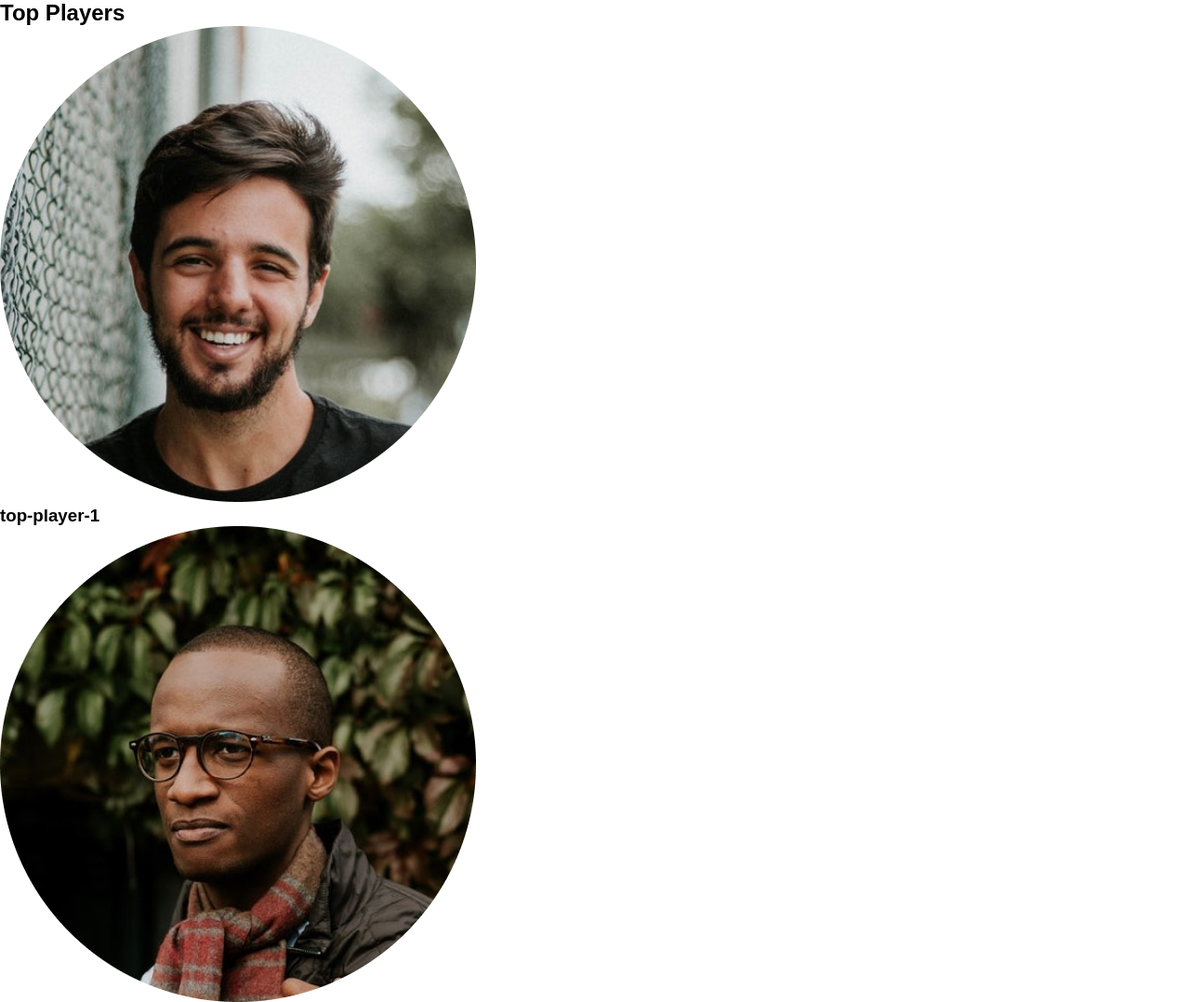
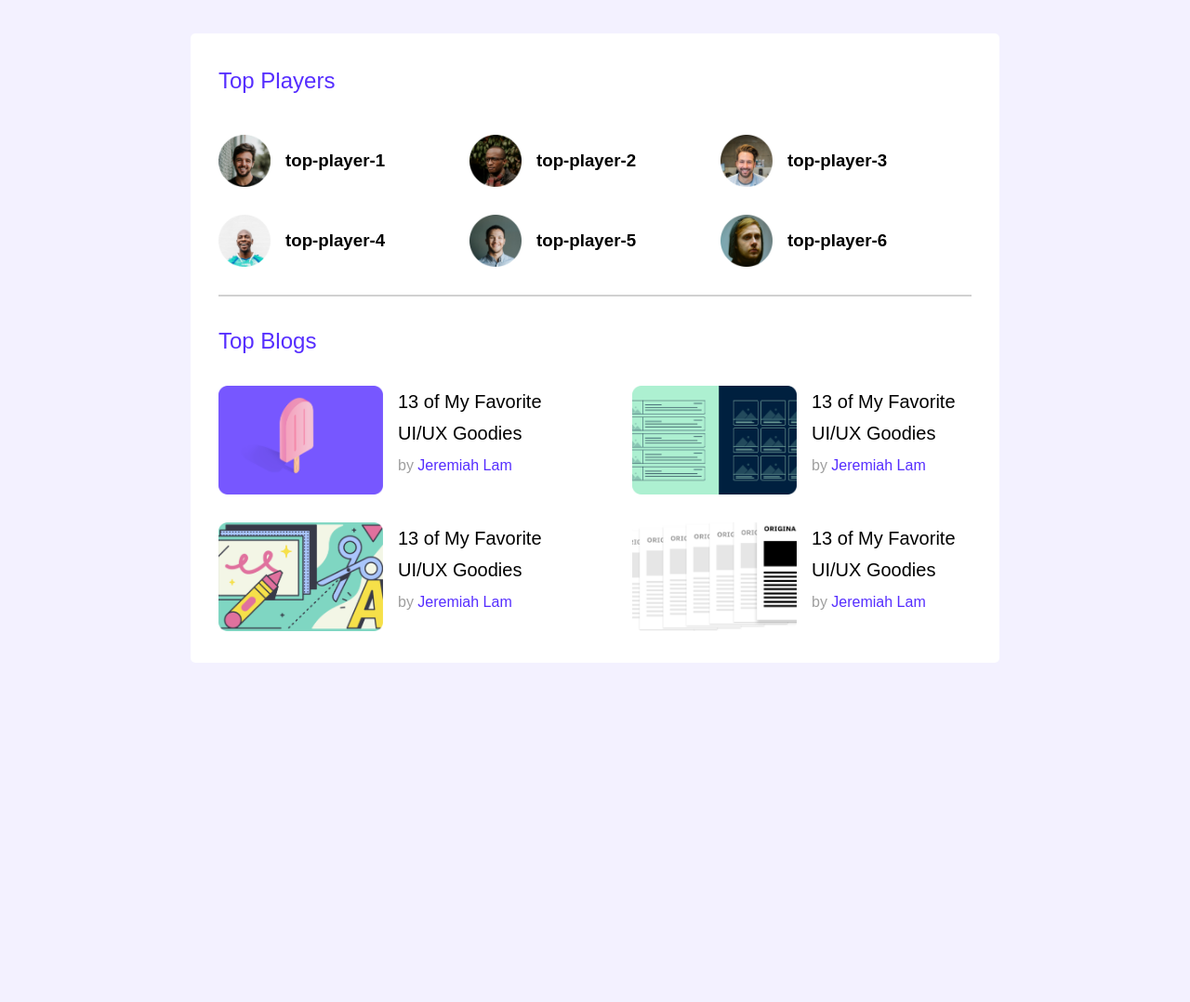
Before and after one commit to getMonirr/leader-board, a plain HTML site: page index.html in a window 1280 px wide. Shown: the top 1078 px of the page at 93% size. After the commit the page ends 800 px from the top, so only its background shows below. Drawn offline with Linux system fonts and the light colour scheme.

Commit message:
top players and blogs done

```diff
--- a/assets/styles/leader-board.css
+++ b/assets/styles/leader-board.css
@@ -1,9 +1,10 @@
 :root {
-    --website-background: #F3F1FF;
-    --section-background: #FFFFFF;
-    --primary-color: #562EFF;
+  --website-background: #f3f1ff;
+  --section-background: #ffffff;
+  --primary-color: #562eff;
   --secondary-color: #000000;
-    --paragraph-color: #9F9F9F;
+  --paragraph-color: #9f9f9f;
+  --divider-color: #d1d1d1;
 }
 /* --------------------------------------------------------------------------------------------------
 
@@ -11,8 +12,8 @@
 
 -------------------------------------------------------------------------------------------------- */
 /* google font  */
-@import url('https://fonts.googleapis.com/css2?family=Poppins:wght@400;500;600&display=swap');
-@import url('https://fonts.googleapis.com/css2?family=Roboto:wght@400;500&display=swap');
+@import url("https://fonts.googleapis.com/css2?family=Poppins:wght@400;500;600&display=swap");
+@import url("https://fonts.googleapis.com/css2?family=Roboto:wght@400;500&display=swap");
 
 * {
   margin: 0;
@@ -20,19 +21,97 @@
   box-sizing: border-box;
 }
 body {
-    font-family: 'Poppins', sans-serif;
+  font-family: "Poppins", sans-serif;
   font-style: normal;
   font-weight: 400;
   font-size: 16px;
   max-width: 1440px;
+  margin: 0 auto;
+  background-color: var(--website-background);
 }
 .container {
   width: 100%;
   max-width: 870px;
   margin: 0 auto;
+  background-color: var(--section-background);
+  padding: 30px;
+  border-radius: 5px;
+}
+hr {
+  margin: 30px 0;
+  border: 1px solid var(--divider-color);
 }
 /* --------------------------------------------------------------------------------------------------
 
                                         utilites style end
 
 -------------------------------------------------------------------------------------------------- */
+
+/* --------------------------------------------------------------------------------------------------
+
+                                        top Players and blogs section start
+
+-------------------------------------------------------------------------------------------------- */
+.players-section {
+    margin-top: 36px;
+}
+.section-title {
+  font-weight: 500;
+  font-size: 24px;
+  line-height: 36px;
+  color: var(--primary-color);
+  margin-top: 3px;
+}
+.top-players {
+  margin-top: 40px;
+  display: grid;
+  grid-template-columns: repeat(3, 1fr);
+  row-gap: 30px;
+}
+.player {
+  display: flex;
+  align-items: center;
+  gap: 16px;
+}
+.player img {
+  width: 56px;
+  height: 56px;
+}
+
+/* top blogs */
+.top-blogs {
+  margin-top: 30px;
+  display: grid;
+  grid-template-columns: repeat(2, 1fr);
+  row-gap: 26px;
+  column-gap: 80px;
+}
+.blog {
+  display: flex;
+  gap: 16px;
+}
+.blog-thumbnail img {
+  width: 177px;
+  height: 117px;
+}
+.blog-title {
+  font-weight: 500;
+  font-size: 20px;
+  line-height: 34px;
+  color: var(--secondary-color);
+  margin-bottom: 6px;
+}
+.blog-author {
+  font-size: 16px;
+  line-height: 24px;
+  color: var(--paragraph-color);
+}
+.blog-author span {
+    color: var(--primary-color)
+}
+
+/* --------------------------------------------------------------------------------------------------
+
+                                        top Players and blogs section end
+
+-------------------------------------------------------------------------------------------------- */
--- a/index.html
+++ b/index.html
@@ -1,5 +1,6 @@
 <!DOCTYPE html>
 <html lang="en">
+
 <head>
     <meta charset="UTF-8">
     <meta http-equiv="X-UA-Compatible" content="IE=edge">
@@ -8,6 +9,7 @@
     <!-- leader board css -->
     <link rel="stylesheet" href="./assets/styles/leader-board.css">
 </head>
+
 <body>
     <!-- --------------------------------------------------------------------
                                 Header section start
@@ -31,9 +33,10 @@
     <main>
         <!-- top Players and blogs section -->
 
-            <!-- top players section start-->
         <section class="players-section">
-                <div class="cotainer">
+            <div class="container">
+                <!-- top players section -->
+                <div class="top-player-wrapper">
                     <h2 class="section-title">Top Players</h2>
                     <div class="top-players">
                         <div class="player">
@@ -62,6 +65,58 @@
                         </div>
                     </div>
                 </div>
+                <hr>
+                <!-- top blogs section -->
+                <div class="top-blog-wrapper">
+                    <h2 class="section-title">Top Blogs</h2>
+                    <div class="top-blogs">
+                        <div class="blog">
+                            <div class="blog-thumbnail">
+                                <img src="./assets/images/blogs/blog-1.png" alt="blog-thumbnail">
+                            </div>
+                            <div class="blog-info">
+                                <h3 class="blog-title">
+                                    13 of My Favorite UI/UX Goodies
+                                </h3>
+                                <p class="blog-author">by <span>Jeremiah Lam</span></p>
+                            </div>
+                        </div>
+                        <div class="blog">
+                            <div class="blog-thumbnail">
+                                <img src="./assets/images/blogs/blog-2.png" alt="blog-thumbnail">
+                            </div>
+                            <div class="blog-info">
+                                <h3 class="blog-title">
+                                    13 of My Favorite UI/UX Goodies
+                                </h3>
+                                <p class="blog-author">by <span>Jeremiah Lam</span></p>
+                            </div>
+                        </div>
+                        <div class="blog">
+                            <div class="blog-thumbnail">
+                                <img src="./assets/images/blogs/blog-3.png" alt="blog-thumbnail">
+                            </div>
+                            <div class="blog-info">
+                                <h3 class="blog-title">
+                                    13 of My Favorite UI/UX Goodies
+                                </h3>
+                                <p class="blog-author">by <span>Jeremiah Lam</span></p>
+                            </div>
+                        </div>
+                        <div class="blog">
+                            <div class="blog-thumbnail">
+                                <img src="./assets/images/blogs/blog-4.png" alt="blog-thumbnail">
+                            </div>
+                            <div class="blog-info">
+                                <h3 class="blog-title">
+                                    13 of My Favorite UI/UX Goodies
+                                </h3>
+                                <p class="blog-author">by <span>Jeremiah Lam</span></p>
+                            </div>
+                        </div>
+                    </div>
+                </div>
+            </div>
         </section>
         <!-- top players section end-->
     </main>
@@ -70,4 +125,5 @@
                                 main section end
     ---------------------------------------------------------------------- -->
 </body>
+
 </html>
```
Lines whose indentation alone changed are shown as unchanged.
